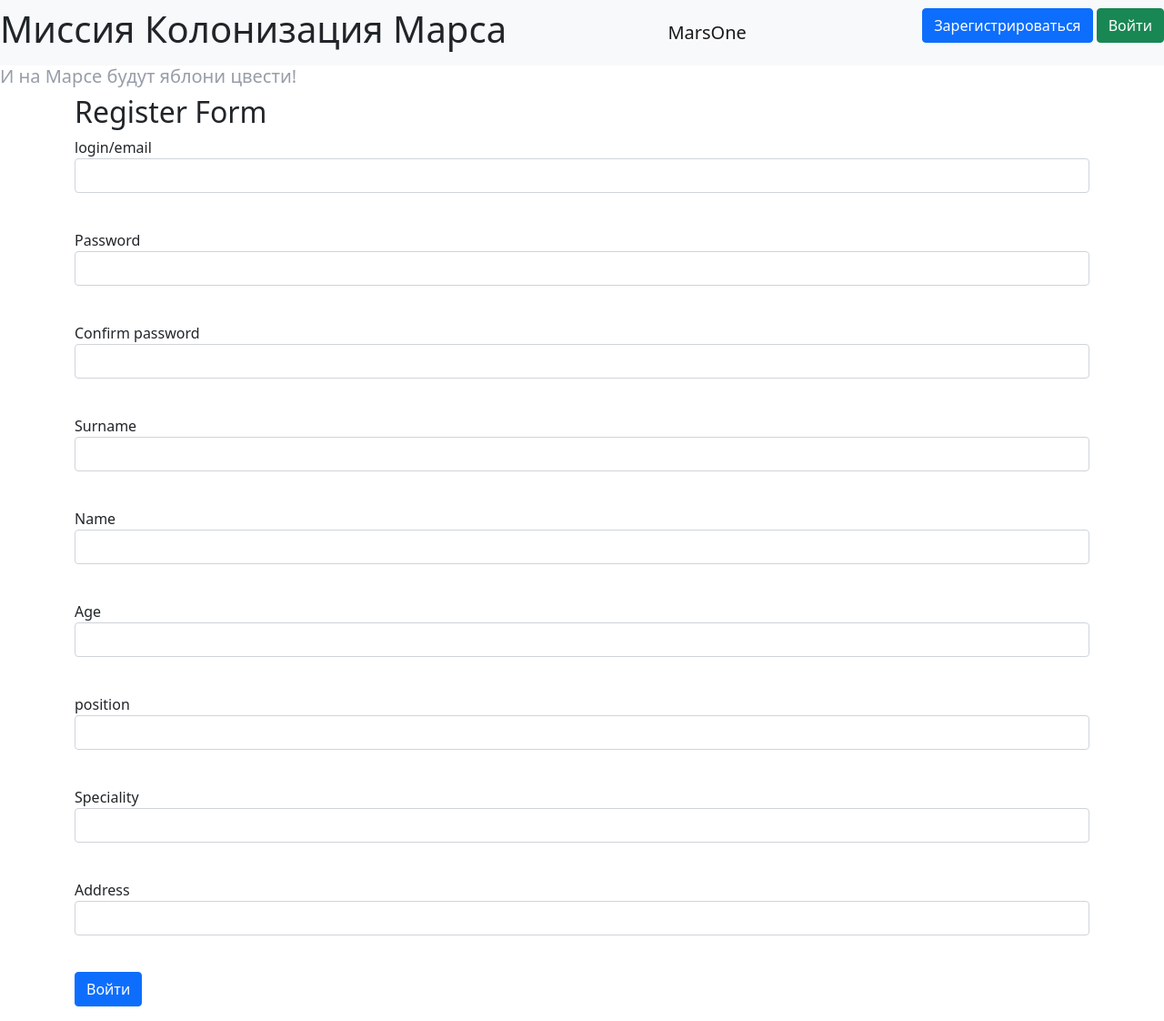
After one commit to jur4ikoff/YL-Flask, a Flask app: page /register in a window 1280 px wide. The commit adds this page. Shown: the whole page at 91% size. Run offline with Flask 2, Linux system fonts and the light colour scheme.

```diff
--- a/main.py
+++ b/main.py
@@ -1,9 +1,10 @@
 import datetime
-from flask import Flask, render_template, redirect, request, make_response, url_for
+from flask import Flask, render_template, redirect, request, make_response, url_for, abort
 from flask_wtf import FlaskForm
 from wtforms import PasswordField, StringField, TextAreaField, SubmitField
-import flask.sessions
-from flask_login import LoginManager, login_user
+from flask.sessions import *
+from wtforms.validators import DataRequired
+from flask_login import LoginManager, login_user, logout_user, login_required, current_user
 from wtforms import StringField, PasswordField, BooleanField, SubmitField
 from wtforms.validators import DataRequired
 from data import db_session
@@ -29,10 +30,11 @@
     session.commit()
 
 
-@login_manager.user_loader
-def load_user(user_id):
-    db_sess = db_session.create_session()
-    return db_sess.query(User).get(user_id)
+class NewsForm(FlaskForm):
+    title = StringField('Заголовок', validators=[DataRequired()])
+    content = TextAreaField("Содержание")
+    is_private = BooleanField("Личное")
+    submit = SubmitField('Применить')
 
 
 class LoginForm(FlaskForm):
@@ -54,6 +56,13 @@
     address = StringField("Address")
     submit = SubmitField('Войти')
 
+
+@login_manager.user_loader
+def load_user(user_id):
+    db_sess = db_session.create_session()
+    return db_sess.query(User).get(user_id)
+
+
 @app.route('/index')
 def index1():
     return "И на Марсе будут яблони цвести!"
@@ -63,7 +72,11 @@
 def index():
     db_session.global_init("db/register.db")
     db_sess = db_session.create_session()
-    news = db_sess.query(News).filter(News.is_private != True)
+    if current_user.is_authenticated:
+        news = db_sess.query(News).filter(
+            (News.user == current_user) | (News.is_private != True))
+    else:
+        news = db_sess.query(News).filter(News.is_private != True)
     return render_template("index.html", news=news)
 
 
@@ -118,6 +131,13 @@
     return render_template('register.html', title='Регистрация', form=form)
 
 
+@app.route('/logout')
+@login_required
+def logout():
+    logout_user()
+    return redirect("/")
+
+
 @app.route('/sample_page')
 def return_sample_page():
     return f"""<!doctype html>
@@ -148,6 +168,58 @@
     return res
 
 
+@app.route('/news', methods=['GET', 'POST'])
+@login_required
+def add_news():
+    form = NewsForm()
+    if form.validate_on_submit():
+        db_sess = db_session.create_session()
+        news = News()
+        news.title = form.title.data
+        news.content = form.content.data
+        news.is_private = form.is_private.data
+        current_user.news.append(news)
+        db_sess.merge(current_user)
+        db_sess.commit()
+        return redirect('/')
+    return render_template('news.html', title='Добавление новости',
+                           form=form)
+
+
+@app.route('/news/<int:id>', methods=['GET', 'POST'])
+@login_required
+def edit_news(id):
+    form = NewsForm()
+    if request.method == "GET":
+        db_sess = db_session.create_session()
+        news = db_sess.query(News).filter(News.id == id,
+                                          News.user == current_user
+                                          ).first()
+        if news:
+            form.title.data = news.title
+            form.content.data = news.content
+            form.is_private.data = news.is_private
+        else:
+            abort(404)
+    if form.validate_on_submit():
+        db_sess = db_session.create_session()
+        news = db_sess.query(News).filter(News.id == id,
+                                          News.user == current_user
+                                          ).first()
+        if news:
+            news.title = form.title.data
+            news.content = form.content.data
+            news.is_private = form.is_private.data
+            db_sess.commit()
+            return redirect('/')
+        else:
+            abort(404)
+    return render_template('news.html',
+                           title='Редактирование новости',
+                           form=form
+                           )
+
+
 if __name__ == '__main__':
     app.run(port=8081, host='127.0.0.1')
     # db_create()
--- a/templates/base.html
+++ b/templates/base.html
@@ -14,7 +14,7 @@
         <header>
             <nav class="navbar navbar-light bg-light">
                 <h1>Миссия Колонизация Марса</h1>
-                <a class="navbar-brand" href="#">Марс</a>
+                <a class="navbar-brand" href="#">MarsOne</a>
                 {% if current_user.is_authenticated %}
                     <a class="navbar-brand" href="/logout">{{ current_user.name }}</a>
                 {% else %}
--- /dev/null
+++ b/templates/register.html
@@ -0,0 +1,96 @@
+{% extends "base.html" %}
+
+{% block content %}
+<h2>Register Form</h2>
+<form action="" method="post">
+    {{ form.hidden_tag() }}
+    <p>
+        {{ form.email.label }}<br>
+        {{ form.email(class="form-control", type="email") }}<br>
+        {% for error in form.email.errors %}
+            <p class="alert alert-danger" role="alert">
+                {{ error }}
+            </p> <!-- Электронная почта -->
+        {% endfor %}
+    </p>
+    <p>
+        {{ form.password.label }}<br>
+        {{ form.password(class="form-control", type="password") }}<br>
+        {% for error in form.password.errors %}
+            <p class="alert alert-danger" role="alert">
+                {{ error }}
+            </p> <!-- Пароль -->
+        {% endfor %}
+    </p>
+    <p>
+        {{ form.password_again.label }}<br>
+        {{ form.password_again(class="form-control", type="password") }}<br>
+        {% for error in form.password_again.errors %}
+            <p class="alert alert-danger" role="alert">
+                {{ error }}
+            </p> <!-- Подтвердите пароль -->
+        {% endfor %}
+    </p>
+    <p>
+        {{ form.surname.label }}<br>
+        {{ form.surname(class="form-control") }}<br>
+        {% for error in form.surname.errors %}
+            <p class="alert alert-danger" role="alert">
+                {{ error }}
+            </p>  <!-- Фамилия -->
+        {% endfor %}
+    </p>
+    <p>
+        {{ form.name.label }}<br>
+        {{ form.name(class="form-control") }}<br>
+        {% for error in form.name.errors %}
+            <p class="alert alert-danger" role="alert">
+                {{ error }}
+            </p> <!-- имя -->
+        {% endfor %}
+    </p>
+
+    <p>
+        {{ form.age.label }}<br>
+        {{ form.age(class="form-control") }}<br>
+        {% for error in form.age.errors %}
+            <p class="alert alert-danger" role="alert"> <!-- Возраст -->
+                {{ error }}
+            </p>
+        {% endfor %}
+    </p>
+
+    <p>
+        {{ form.position.label }}<br>
+        {{ form.position(class="form-control") }}<br>
+        {% for error in form.position.errors %}
+            <p class="alert alert-danger" role="alert">
+                {{ error }}
+            </p>
+        {% endfor %}
+    </p>
+
+    <p>
+        {{ form.speciality.label }}<br>
+        {{ form.speciality(class="form-control") }}<br>
+        {% for error in form.speciality.errors %}
+            <p class="alert alert-danger" role="alert">
+                {{ error }}
+            </p>
+        {% endfor %}
+    </p>
+
+    <p>
+        {{ form.address.label }}<br>
+        {{ form.address(class="form-control") }}<br>
+        {% for error in form.address.errors %}
+            <p class="alert alert-danger" role="alert">
+                {{ error }}
+            </p>
+        {% endfor %}
+    </p>
+
+    <p>{{ form.submit(type="submit", class="btn btn-primary") }}</p>
+    {{message}}
+</form>
+{% endblock %}
```
Also changed, not shown: templates/index.html (+14 -0 lines), templates/news.html (added, +29 -0 lines).
